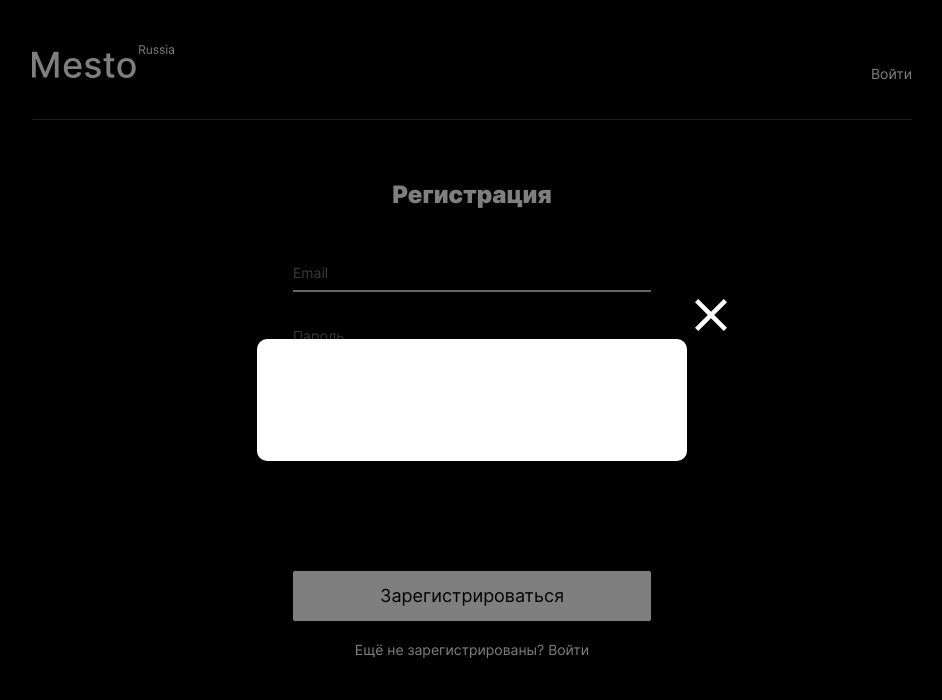
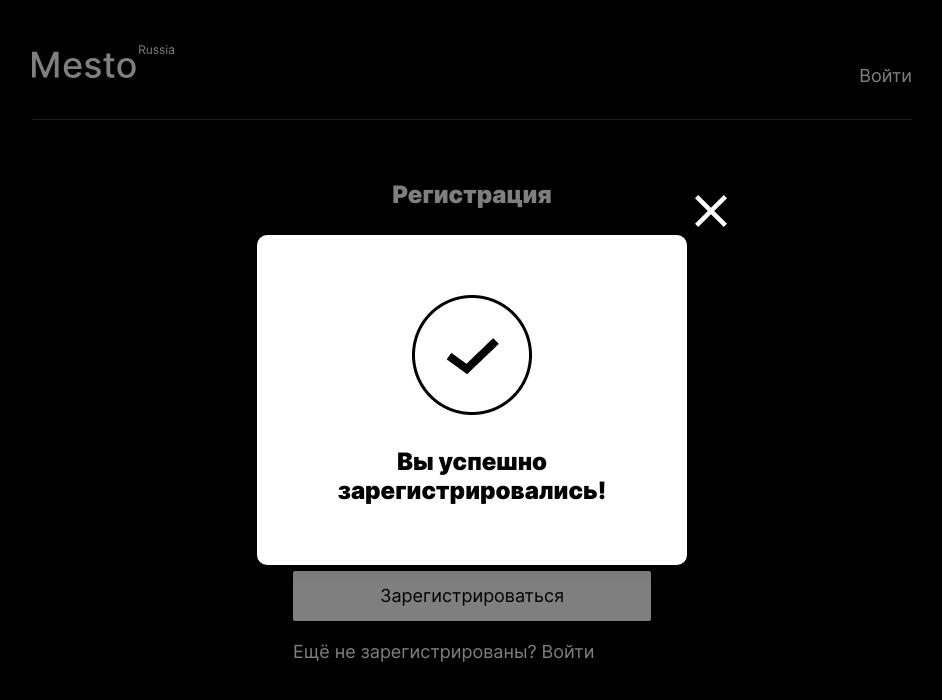
Before and after one commit to yryryk/react-mesto-auth, a React (Create React App) app: page /signup in a window 1280 px wide. Both pictures are taken after typing "name@example.com", "Sample" into the empty fields and a click on the button "Зарегистрироваться". Shown: the top 700 px of the page, without its empty margins (168-1110 px from the left). Built offline with nearby package versions, Linux system fonts and the light colour scheme; no server answers.

Commit message:
feat: добавить компонент InfoTooltip

```diff
--- /dev/null
+++ b/src/blocks/auth-forms/__email/auth-forms__email.css
@@ -0,0 +1,10 @@
+.auth-forms__email {
+  max-width: 260px;
+  text-overflow: ellipsis;
+  white-space: nowrap;
+  overflow: hidden;
+  font-weight: 500;
+  font-size: 18px;
+  line-height: 22px;
+  margin: 0;
+}
--- a/src/blocks/auth-forms/__link/auth-forms__link.css
+++ b/src/blocks/auth-forms/__link/auth-forms__link.css
@@ -1,10 +1,22 @@
 .auth-forms__link {
   text-decoration: none;
-  display: block;
+  display: flex;
+  flex-direction: row;
+  gap: 24px;
   font-weight: 400;
-  font-size: 14px;
-  line-height: 17px;
+  font-size: 18px;
+  line-height: 22px;
   text-align: center;
   color: #FFFFFF;
   margin-top: 20px;
 }
+
+@media (max-width: 900px) {
+  .auth-forms__link {
+    gap: 18px;
+    flex-direction: column;
+    margin-right: 30px;
+    font-size: 14px;
+    line-height: 17px;
+  }
+}
--- /dev/null
+++ b/src/blocks/popup/__auth-image/_type/popup__auth-image_type_nope.css
@@ -0,0 +1,3 @@
+.popup__auth-image_type_nope {
+  background-image: url(../../../../images/Nope.png);
+}
--- /dev/null
+++ b/src/blocks/popup/__auth-image/_type/popup__auth-image_type_yep.css
@@ -0,0 +1,3 @@
+.popup__auth-image_type_yep {
+  background-image: url(../../../../images/Yep.png);
+}
--- /dev/null
+++ b/src/blocks/popup/__auth-image/popup__auth-image.css
@@ -0,0 +1,9 @@
+.popup__auth-image {
+  height: 120px;
+  width: 120px;
+  align-self: center;
+  margin-top: 26px;
+  background-size: contain;
+  background-repeat: no-repeat;
+  background-position: center;
+}
--- /dev/null
+++ b/src/blocks/popup/__auth-message/popup__auth-message.css
@@ -0,0 +1,16 @@
+.popup__auth-message {
+  align-self: center;
+  font-weight: 900;
+  font-size: 24px;
+  line-height: 29px;
+  text-align: center;
+  color: #000;
+  margin: 32px 0 23px;
+}
+
+@media (max-width: 767px) {
+  .popup__auth-message {
+    font-size: 20px;
+    line-height: 24px;
+  }
+}
--- a/src/blocks/popup/__window/popup__window.css
+++ b/src/blocks/popup/__window/popup__window.css
@@ -1,7 +1,7 @@
 .popup__window {
   width: 430px;
+  display: flex;
   flex-direction: column;
-  align-items: flex-start;
   background-color: #FFF;
   box-shadow: 0px 0px 25px rgba(0, 0, 0, 0.15);
   border-radius: 10px;
--- a/src/components/App.js
+++ b/src/components/App.js
@@ -25,7 +25,7 @@ function App() {
     name: ""
   });
   const [cards, setCards] = useState([]);
-  // const [email, setEmail] = useState("");
+  const [email, setEmail] = useState("ghjllxdsjhjghg.,mnmbnvm,n.m/n/.,n,bk");
   const navigate = useNavigate();
 
   useEffect(() => {
@@ -130,8 +130,8 @@ function App() {
   const [loggedIn, setLoggedIn] = useState(false);
 
   const handleLogin = () => {
+    setLoggedIn(true);
     setIsInfoTooltipPopupOpen(true);
-    setLoggedIn(true);
     navigate("/");
     console.log(loggedIn)
   }
@@ -148,8 +148,10 @@ function App() {
         <Route path="/" element={<Header />}>
 
           <Route index element={
+
             <Link to="/" className="auth-forms__link">
-              Выйти
+              <p className="auth-forms__email">{email}</p>
+              <p className="auth-forms__email">Выйти</p>
             </Link>
           } />
           <Route path="signin" element={
--- a/src/components/InfoTooltip.js
+++ b/src/components/InfoTooltip.js
@@ -3,13 +3,8 @@ import Popup from './Popup';
 function InfoTooltip(props) {
   return (
     <Popup  name='info-tool-tip' {...props} >
-      <div className="popup__auth-image" style={{
-        backgroundImage: `${props.success?
-          "../images/Yep.png":
-          "../images/Nope.png"
-        }`
-      }} />
-      <p className="popup__auth-message">{props.success?"Вы успешно зарегистрировались!":`Что-то пошло не так! Попробуйте ещё раз. ${props.message}`}</p>
+      <div className={`popup__auth-image ${props.success?'popup__auth-image_type_yep':'popup__auth-image_type_nope'}`} />
+      <p className="popup__auth-message">{props.success?"Вы успешно зарегистрировались!":`Что-то пошло не так! Попробуйте ещё раз.`}</p>
     </Popup>
   );
 }
--- a/src/index.css
+++ b/src/index.css
@@ -46,6 +46,9 @@
 @import url(./blocks/auth-forms/__submit-button/auth-forms__submit-button.css);
 @import url(./blocks/auth-forms/__link/auth-forms__link.css);
 @import url(./blocks/header/__user-state/header__user-state.css);
+@import url(./blocks/popup/__auth-image/popup__auth-image.css);
+@import url(./blocks/popup/__auth-message/popup__auth-message.css);
+@import url(./blocks/auth-forms/__email/auth-forms__email.css);
 
 @import url(./blocks/popup/_open/popup_open.css);
 @import url(./blocks/elements/__like-button/_active/elements__like-button_active.css);
@@ -57,3 +60,5 @@
 @import url(./blocks/popup/__input-error/_active/popup__input-error_active.css);
 @import url(./blocks/popup/__submit-button/_inactive/popup__submit-button_inactive.css);
 @import url(./blocks/input/_text-color/input_text-color_white.css);
+@import url(./blocks/popup/__auth-image/_type/popup__auth-image_type_yep.css);
+@import url(./blocks/popup/__auth-image/_type/popup__auth-image_type_nope.css);
```
